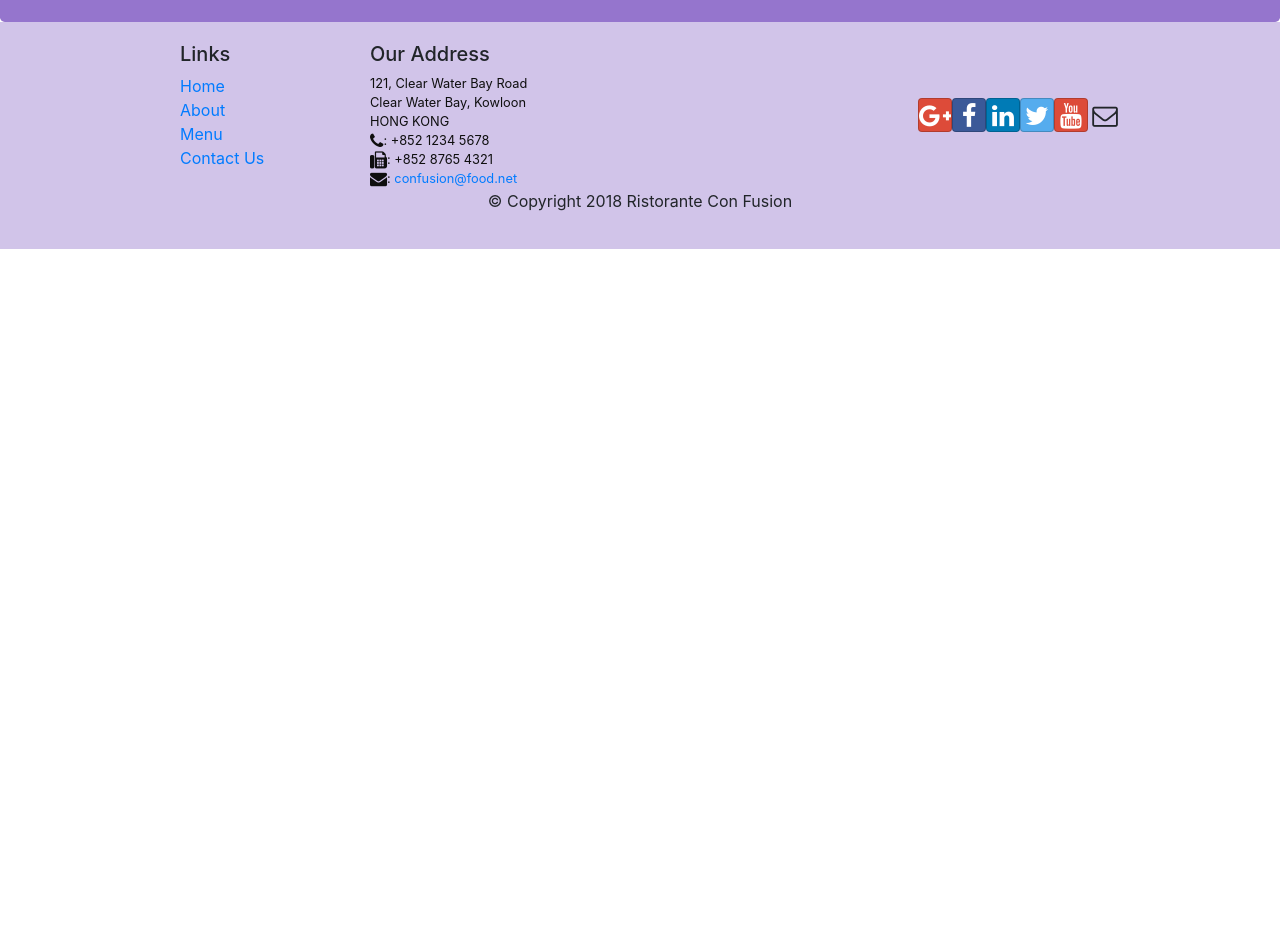
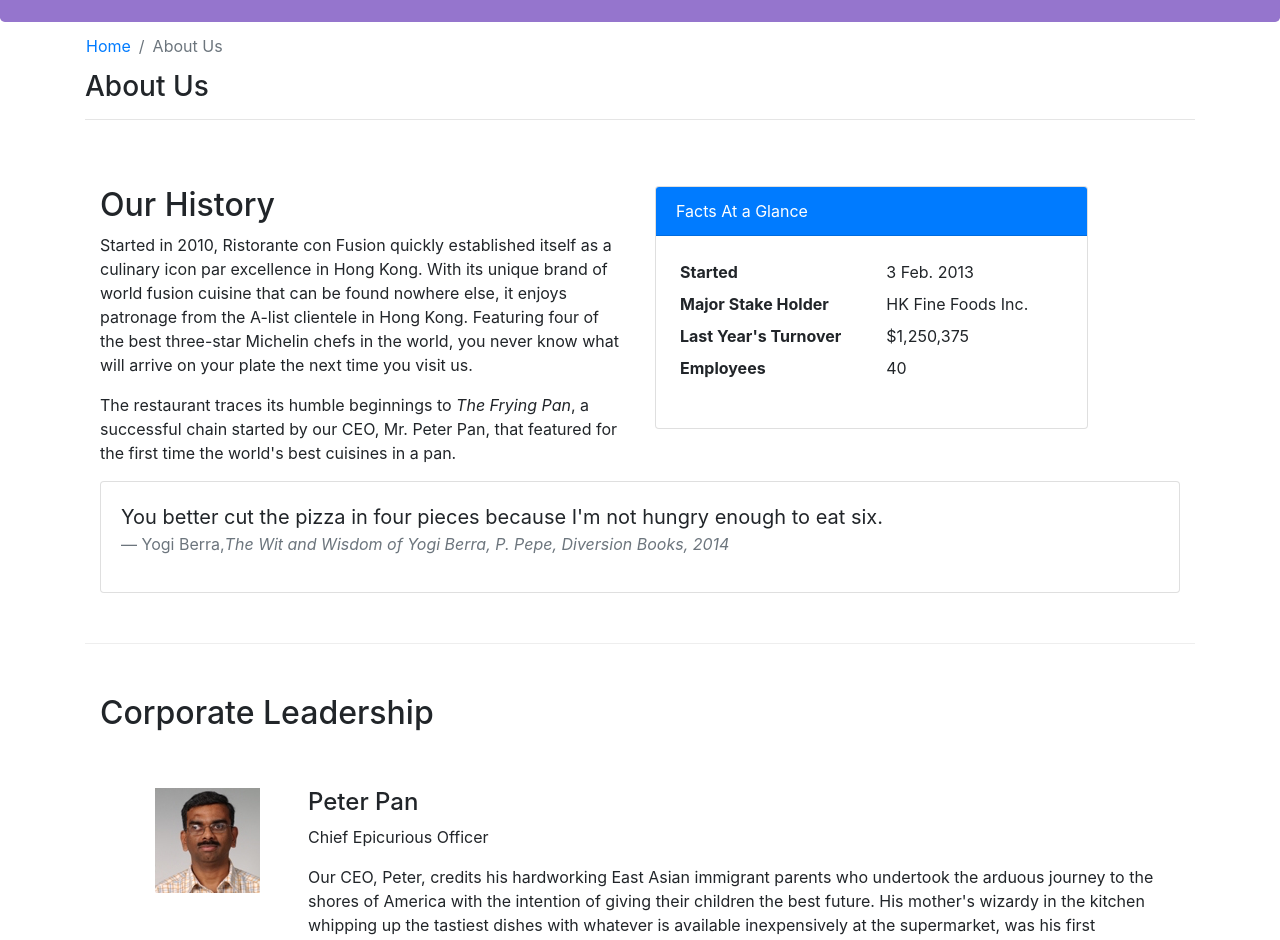
Before and after one commit to PwtanSG/confusion, a React (Create React App) app: page /aboutus in a window 1280 px wide. Shown: the part 320-1260 px from the top of the page. Before the commit the page ends 800 px from the top, so only its background shows below. Built offline with nearby package versions, Linux system fonts and the light colour scheme.

Commit message:
Wk2-Assignm2-SinglePageApp

```diff
--- a/src/App.css
+++ b/src/App.css
@@ -31,3 +31,8 @@
 .navbar-dark {
   background-color: #512DA8;
 }
+
+.breadcrumb {
+  margin-bottom: 0;
+  background-color: white;
+}
--- /dev/null
+++ b/src/components/AboutComponent.js
@@ -0,0 +1,104 @@
+import React from 'react';
+import { Breadcrumb, BreadcrumbItem, Card, CardBody, CardHeader, Media } from 'reactstrap';
+import { Link } from 'react-router-dom';
+
+
+function RenderLeader({leaders}){
+    return(
+        <div>
+            {leaders.map((leader)=>{
+                return (
+                    <div key={leader.id} className="col-12 mt-5">
+                    <Media tag="li">
+                      <Media left middle>
+                          <Media object src={leader.image} alt={leader.name} />
+                      </Media>
+                      <Media body className="ml-5">
+                        <Media heading>{leader.name}</Media>
+                        <p>{leader.designation}</p>
+                        <p>{leader.description}</p>
+                      </Media>
+                    </Media>
+                  </div>
+                );
+            })}
+
+        </div>
+    );
+}
+
+function About(props) {
+    console.log("About")
+    console.log(props.leaders)
+
+    const leaders = props.leaders.map((leader) => {
+        return (
+            <p>Leader {leader.name}</p>
+        );
+    });
+
+    return(
+        <div className="container">
+            <div className="row">
+                <Breadcrumb>
+                    <BreadcrumbItem><Link to="/home">Home</Link></BreadcrumbItem>
+                    <BreadcrumbItem active>About Us</BreadcrumbItem>
+                </Breadcrumb>
+                <div className="col-12">
+                    <h3>About Us</h3>
+                    <hr />
+                </div>
+            </div>
+            <div className="row row-content">
+                <div className="col-12 col-md-6">
+                    <h2>Our History</h2>
+                    <p>Started in 2010, Ristorante con Fusion quickly established itself as a culinary icon par excellence in Hong Kong. With its unique brand of world fusion cuisine that can be found nowhere else, it enjoys patronage from the A-list clientele in Hong Kong.  Featuring four of the best three-star Michelin chefs in the world, you never know what will arrive on your plate the next time you visit us.</p>
+                    <p>The restaurant traces its humble beginnings to <em>The Frying Pan</em>, a successful chain started by our CEO, Mr. Peter Pan, that featured for the first time the world's best cuisines in a pan.</p>
+                </div>
+                <div className="col-12 col-md-5">
+                    <Card>
+                        <CardHeader className="bg-primary text-white">Facts At a Glance</CardHeader>
+                        <CardBody>
+                            <dl className="row p-1">
+                                <dt className="col-6">Started</dt>
+                                <dd className="col-6">3 Feb. 2013</dd>
+                                <dt className="col-6">Major Stake Holder</dt>
+                                <dd className="col-6">HK Fine Foods Inc.</dd>
+                                <dt className="col-6">Last Year's Turnover</dt>
+                                <dd className="col-6">$1,250,375</dd>
+                                <dt className="col-6">Employees</dt>
+                                <dd className="col-6">40</dd>
+                            </dl>
+                        </CardBody>
+                    </Card>
+                </div>
+                <div className="col-12">
+                    <Card>
+                        <CardBody className="bg-faded">
+                            <blockquote className="blockquote">
+                                <p className="mb-0">You better cut the pizza in four pieces because
+                                    I'm not hungry enough to eat six.</p>
+                                <footer className="blockquote-footer">Yogi Berra,
+                                <cite title="Source Title">The Wit and Wisdom of Yogi Berra,
+                                    P. Pepe, Diversion Books, 2014</cite>
+                                </footer>
+                            </blockquote>
+                        </CardBody>
+                    </Card>
+                </div>
+            </div>
+            <div className="row row-content">
+                <div className="col-12">
+                    <h2>Corporate Leadership</h2>
+                </div>
+                <div className="col-12">
+                    <Media list>
+                        <RenderLeader leaders={props.leaders}/>
+                    </Media>
+                </div>
+            </div>
+        </div>
+    );
+}
+
+export default About;
--- a/src/components/MainComponent.js
+++ b/src/components/MainComponent.js
@@ -3,6 +3,7 @@
 import Header from './HeaderComponent';
 import Footer from './FooterComponent';
 import Home from './HomeComponent';
+import About from './AboutComponent';
 import Contact from './ContactComponent';
 import DishDetail from './DishdetailComponent';
 import { DISHES } from '../shared/dishes';
@@ -63,6 +64,7 @@
         <Header />
         <Switch>
           <Route path="/home" component={HomePage} />
+          <Route exact path="/aboutus" component={() => <About leaders={this.state.leaders}/>} />
           <Route exact path="/menu" component={() => <Menu dishes={this.state.dishes}/> }/>
           <Route path="/menu/:dishId" component={DishWithId} />
           <Route exact path="/contactus" component={Contact} />
```
